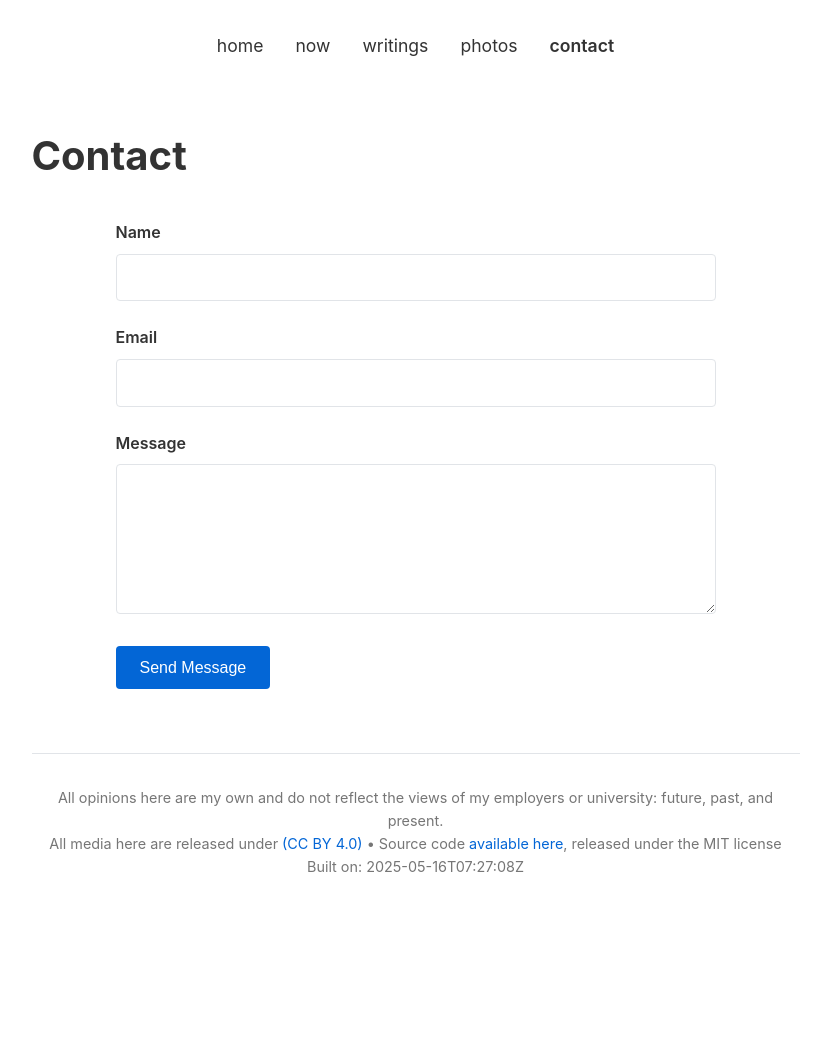
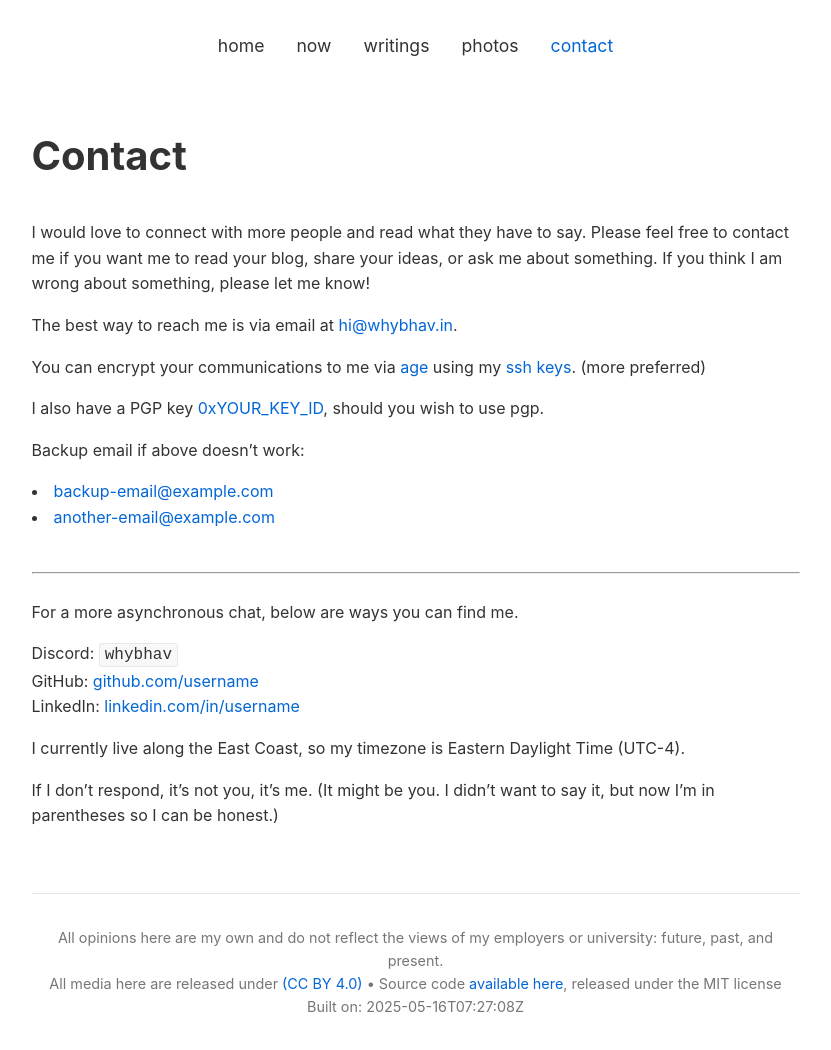
Before and after one commit to codebhav/codebhav.github.io, a Jekyll site: the page built from contact.markdown, in a window 1280 px wide. Shown: the whole page, without its empty margins (217-1048 px from the left). Built offline with Jekyll 4.4.1, drawn with Linux system fonts in a browser that asks for light colours; before the commit the page ends 910 px from its top, so only the background shows below that.

Commit message:
minor fixes

```diff
--- a/_layouts/default.html
+++ b/_layouts/default.html
@@ -31,5 +31,6 @@
 			<main>{{ content }}</main>
 			{% include footer.html %}
 		</div>
+		<script src="./oneko.js"></script>
 	</body>
 </html>
--- a/assets/css/main.scss
+++ b/assets/css/main.scss
@@ -80,7 +80,7 @@ ol {
 		text-underline-offset: 2px;
 
 		&.active {
-			font-weight: 600;
+			color: $link-color;
 		}
 	}
 }
@@ -102,22 +102,39 @@ ol {
 	align-items: center;
 	justify-content: center;
 	min-height: 50vh;
-	h1 {
-		font-size: 1.8rem !important;
-	}
 }
 
 .intro-section {
 	max-width: 600px;
-
 	h1 {
-		font-size: 3rem;
+		font-size: 1.8rem;
 		margin-bottom: 1rem;
 	}
 
 	p {
 		font-size: 1.2rem;
+		margin-bottom: 1rem;
 		color: $light-text-color;
+	}
+	a {
+		color: $text-color;
+		background: linear-gradient(
+			180deg,
+			rgba(255, 255, 255, 0) 60%,
+			rgba(255, 229, 59, 0.3) 50% /* More transparent yellow */
+		);
+		padding: 0 2px;
+		display: inline;
+		text-decoration: none;
+		transition: background 0.8s ease; /* Smooth transition for hover effect */
+	}
+
+	a:hover {
+		background: linear-gradient(
+			180deg,
+			rgba(255, 255, 255, 0) 60%,
+			#ffe53b 50% /* Full opacity yellow on hover */
+		);
 	}
 }
 
--- a/contact.markdown
+++ b/contact.markdown
@@ -4,21 +4,32 @@ title: Contact
 permalink: /contact/
 ---
 
-<form class="contact-form" action="https://formspree.io/f/YOUR_FORMSPREE_ID" method="POST">
-  <div class="form-group">
-    <label for="name">Name</label>
-    <input type="text" id="name" name="name" required>
-  </div>
+I would love to connect with more people and read what they have to say. Please feel free to contact me if you want me to read your blog, share your ideas, or ask me about something. If you think I am wrong about something, please let me know!
 
-  <div class="form-group">
-    <label for="email">Email</label>
-    <input type="email" id="email" name="_replyto" required>
-  </div>
+The best way to reach me is via email at [hi@whybhav.in](mailto:hi@whybhav.in).
 
-  <div class="form-group">
-    <label for="message">Message</label>
-    <textarea id="message" name="message" required></textarea>
-  </div>
+You can encrypt your communications to me via [age](https://age-encryption.org) using my [ssh keys](https://your-domain.com/keys). (more preferred)
 
-  <button type="submit">Send Message</button>
-</form>
+I also have a PGP key [0xYOUR_KEY_ID](/files/publickey.asc), should you wish to use pgp.
+
+Backup email if above doesn't work:
+
+-   [backup-email@example.com](mailto:backup-email@example.com)
+-   [another-email@example.com](mailto:another-email@example.com)
+
+<br>
+
+---
+
+<br>
+For a more asynchronous chat, below are ways you can find me.
+
+Discord: `whybhav`
+GitHub: [github.com/username](https://github.com/username)
+LinkedIn: [linkedin.com/in/username](https://linkedin.com/in/username)
+
+I currently live along the East Coast, so my timezone is Eastern Daylight Time (UTC-4).
+
+If I don't respond, it's not you, it's me.
+(It might be you. I didn't want to say it, but now I'm in parentheses
+so I can be honest.)
```
Also changed, not shown: index.markdown (+6 -4 lines), links.markdown (deleted, +0 -21 lines), now.markdown (added, +35 -0 lines), oneko.js (added, +164 -0 lines), oneko.gif (added), 4 other files.
